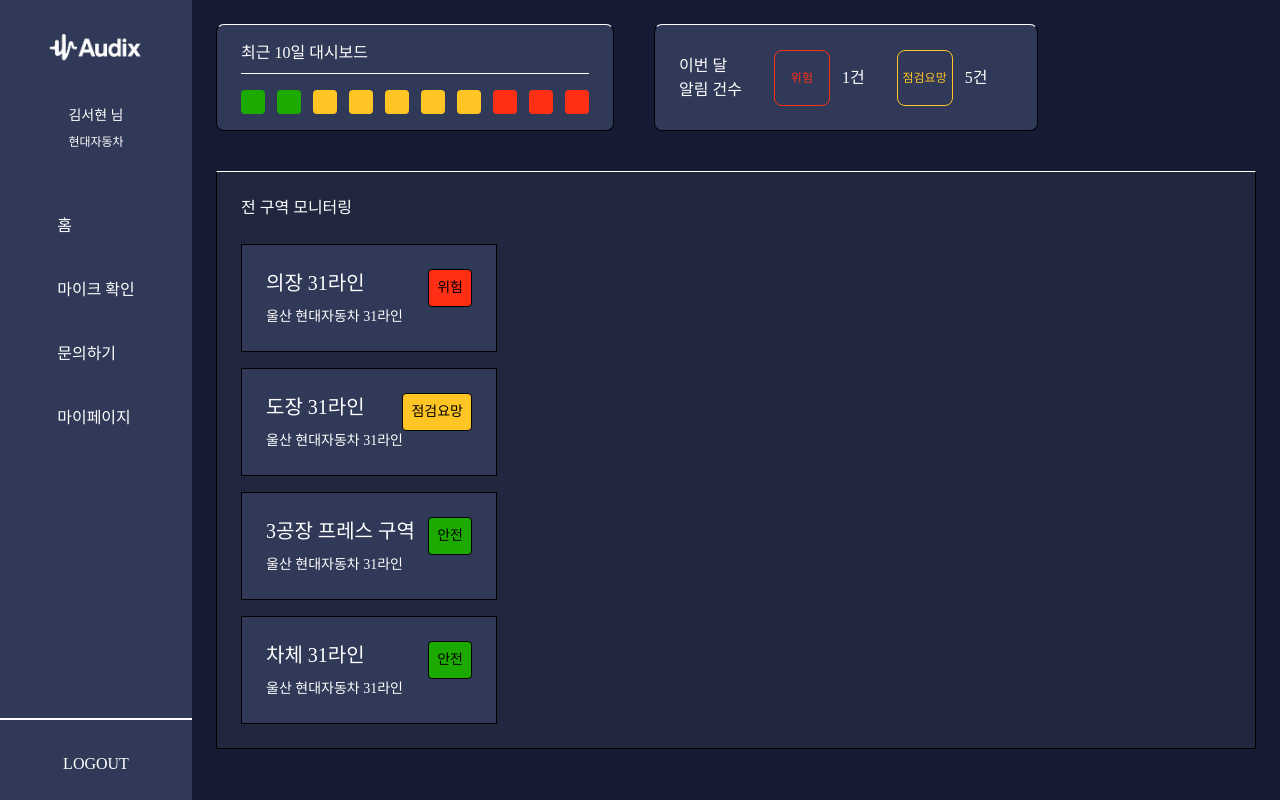
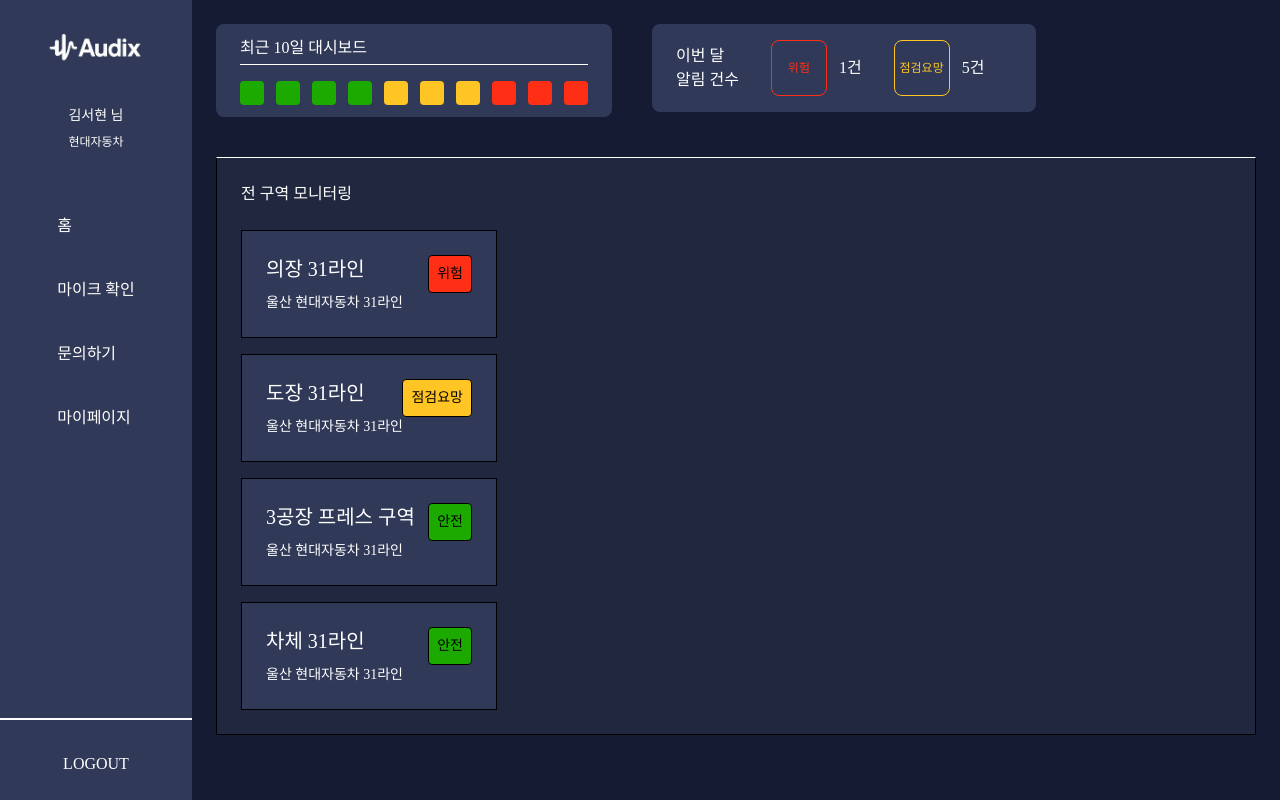
Before and after one commit to seohyeon0219/Audix-Web-FE, a Next.js app: page /area in a window 1280 px wide. Built offline with nearby package versions, Linux system fonts and the light colour scheme.

Commit message:
Design: 레이아웃 패딩값 조정

```diff
--- a/src/components/areaMonitoring/alarmDashboard.tsx
+++ b/src/components/areaMonitoring/alarmDashboard.tsx
@@ -2,7 +2,7 @@
 
 export default function AlarmDashboard() {
     return (
-        <div className="flex items-center gap-8 bg-main-100 min-w-96 w-fit rounded-lg px-6 py-4 border border-t-white">
+        <div className="flex items-center gap-8 bg-main-100 min-w-96 w-fit rounded-lg px-6 py-4 h-full">
             <h3 className="text-white border-white">이번 달<br/> 알림 건수</h3>
             {alarms.map((data, index) => {
                 const borderColor = data.borderColor;
--- a/src/components/areaMonitoring/recentDashboard.tsx
+++ b/src/components/areaMonitoring/recentDashboard.tsx
@@ -1,20 +1,19 @@
-import { getStatusFromValue, getStatusColor } from "@/constants/status";
+import { getStatusColorFromValue } from "@/utils/statusUtils";
 
 import { mockRecentDashboardData } from '@/mocks';
 
 export default function RecentDashboard() {
     return (
-        <div className="bg-main-100 min-w-96 w-fit rounded-lg px-6 py-4 border border-t-white">
-            <h3 className="text-white pb-2 mb-4 border-b border-white">최근 10일 대시보드</h3>
+        <div className="bg-main-100 min-w-96 w-fit rounded-lg px-6 py-3 h-full">
+            <h3 className="text-white pb-1 mb-4 border-b border-white">최근 10일 대시보드</h3>
             <div className="flex gap-3">
                 {mockRecentDashboardData.map((data, index) => {
-                    const status = getStatusFromValue(data.value);
-                    const colorClass = getStatusColor(status);
+                    const statusStyle = getStatusColorFromValue(data.value);
 
                     return (
                         <div
                             key={index}
-                            className={`w-6 h-6 rounded cursor-pointer ${colorClass}`}
+                            className={`w-6 h-6 rounded cursor-pointer ${statusStyle.bgColor}`}
                             title={`${data.date}: ${data.value} (${status})`}
                         />
                     )
```
